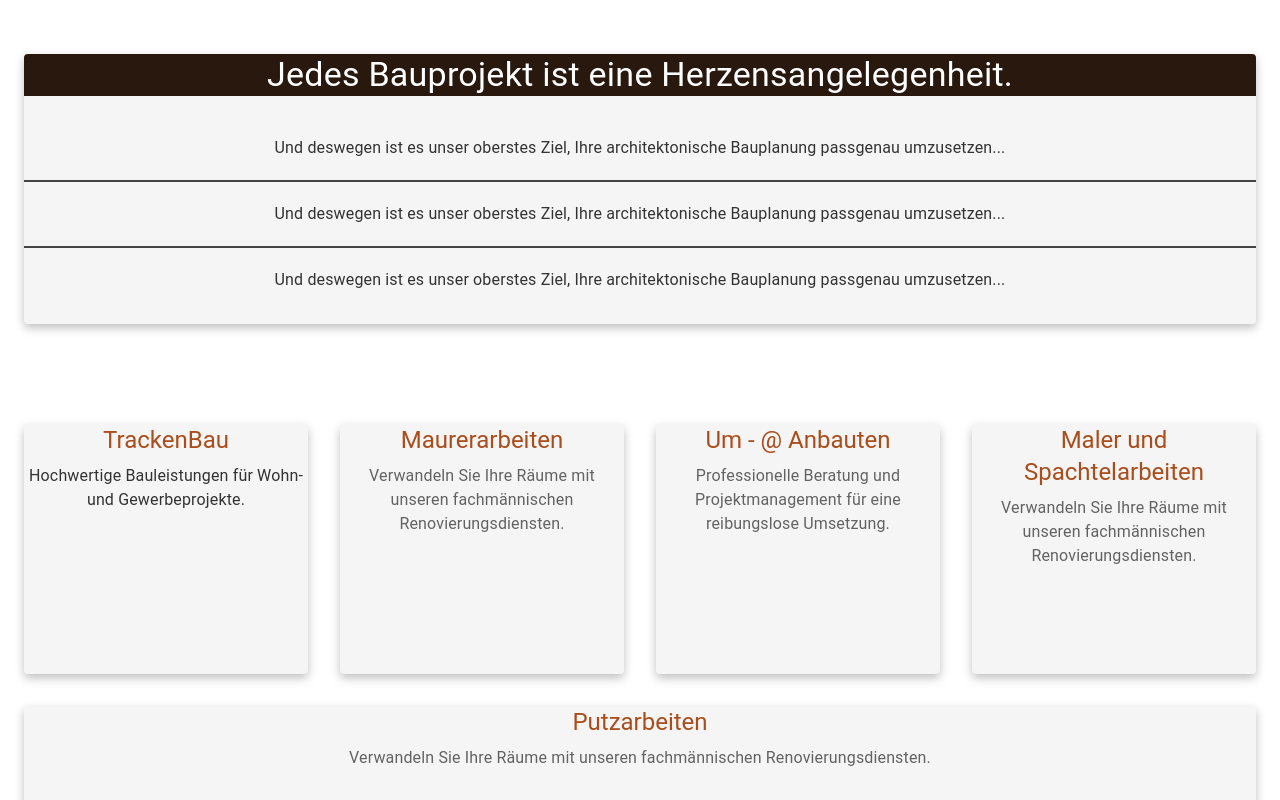
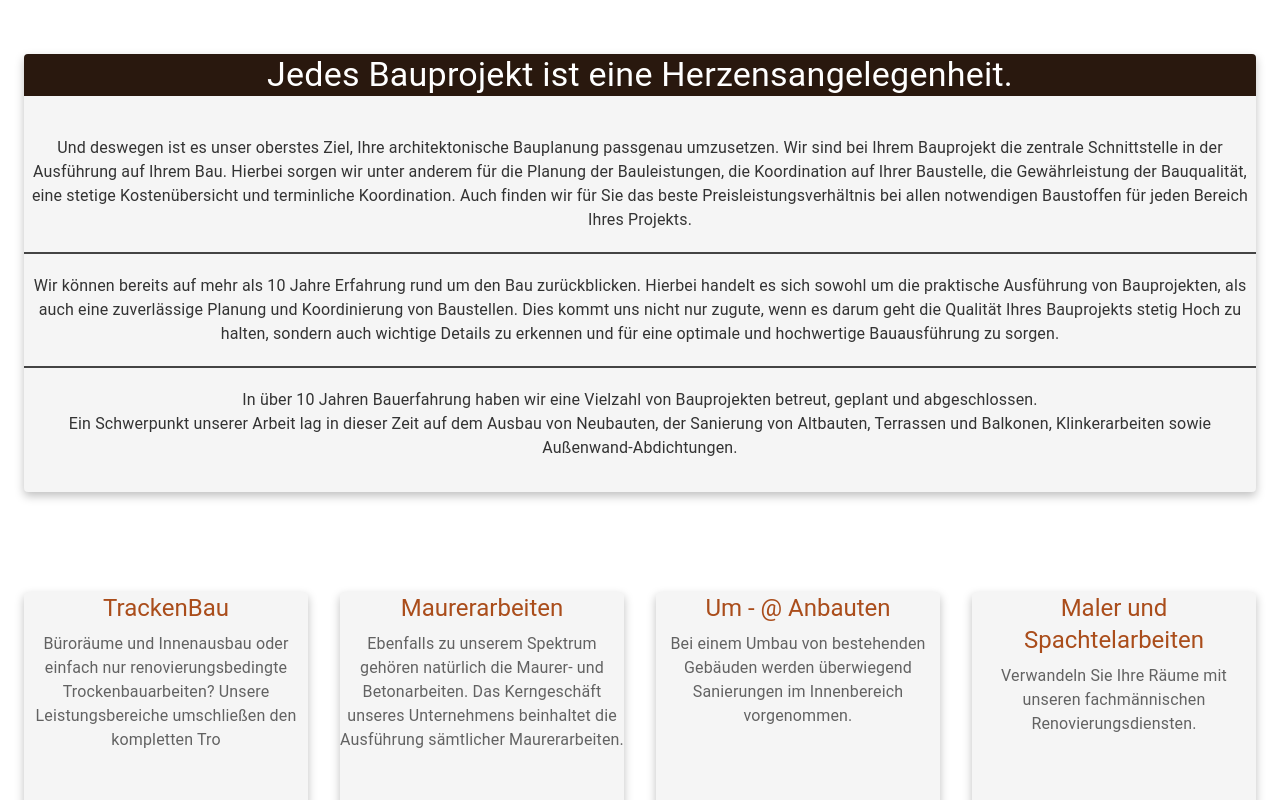
Before and after one commit to Vahedin1/amel-project, a React app: page / in a window 1280 px wide. Shown: the part 1060-1860 px from the top of the page. Built offline with nearby package versions, Linux system fonts and the light colour scheme.

Commit message:
Added text on german and changed hover effect for footer and appbar

```diff
--- a/src/components/AppBar.js
+++ b/src/components/AppBar.js
@@ -48,6 +48,10 @@ const pagesItemStyles = {
 const appbarItemStyles = {
   backgroundColor: colors.darkbrown,
   color: colors.white,
+  transition: 'background-color 0.3s', // Smooth transition
+  '&:hover': {
+    backgroundColor: colors.orange2, // Change this to your desired hover color
+  },
 };
 
 const logo = (
--- a/src/components/Footer.js
+++ b/src/components/Footer.js
@@ -21,13 +21,13 @@ const colors = {
 };
 
 const footerItemStyles = {
-    backgroundColor: colors.darkbrown,
     color: colors.white,
     textDecoration: "none",
     fontFamily: "monospace",
     fontWeight: 700,
     letterSpacing: "0rem",
     textAlign: "center",
+
 };
 
 const socialLinks = [
@@ -52,6 +52,10 @@ const pagesItemStyles = {
     margin: "0 auto",
     padding: "0 auto",
     boxShadow: "0px 4px 10px rgba(0, 0, 0, 0.1)", // Adds shadow effect
+    transition: 'background-color 0.3s', // Smooth transition
+    '&:hover': {
+      backgroundColor: colors.orange2, // Change this to your desired hover color
+    },
 };
 
 const logo = (
--- a/src/pages/Home.js
+++ b/src/pages/Home.js
@@ -104,7 +104,7 @@ export default function Home() {
                         <Typography variant="h2" component="h1" gutterBottom sx={titleItemStyles}>
                             Willkommen bei Amel-Bau
                         </Typography>
-                        <Typography variant="h6" color="textSecondary" sx={{ animation: `${slideIn}, 1s ease-out`, ...titleItemStyles}}>
+                        <Typography variant="h6" color="textSecondary" sx={{ animation: `${slideIn}, 1s ease-out`, ...titleItemStyles }}>
                             Ihr zuverlässiger Partner für Bauen und Renovieren.
                         </Typography>
                         <Button
@@ -143,15 +143,24 @@ export default function Home() {
                                 Jedes Bauprojekt ist eine Herzensangelegenheit.
                             </Typography>
                             <Typography variant="body1" gutterBottom sx={{ textAlign: 'center' }}>
-                                Und deswegen ist es unser oberstes Ziel, Ihre architektonische Bauplanung passgenau umzusetzen...
+                                Und deswegen ist es unser oberstes Ziel, Ihre architektonische Bauplanung passgenau umzusetzen. Wir sind bei Ihrem Bauprojekt die zentrale Schnittstelle
+                                in der Ausführung auf Ihrem Bau.
+                                Hierbei sorgen wir unter anderem für die Planung der Bauleistungen, die Koordination auf Ihrer Baustelle, die Gewährleistung der Bauqualität, eine stetige Kostenübersicht und
+                                terminliche Koordination.
+                                Auch finden wir für Sie das beste Preisleistungsverhältnis bei allen notwendigen Baustoffen für jeden Bereich Ihres Projekts.
                             </Typography>
                             <Box sx={{ borderBottom: "2px solid #444", marginY: "20px" }} />
                             <Typography variant="body1" gutterBottom sx={{ textAlign: 'center' }}>
-                                Und deswegen ist es unser oberstes Ziel, Ihre architektonische Bauplanung passgenau umzusetzen...
+                                Wir können bereits auf mehr als 10 Jahre Erfahrung rund um den Bau zurückblicken. Hierbei handelt es sich sowohl um die praktische Ausführung von Bauprojekten,
+                                als auch eine zuverlässige Planung und Koordinierung von Baustellen.
+                                Dies kommt uns nicht nur zugute, wenn es darum geht die Qualität Ihres Bauprojekts stetig Hoch zu halten, sondern auch wichtige Details zu erkennen und für eine
+                                optimale und hochwertige Bauausführung zu sorgen.
                             </Typography>
                             <Box sx={{ borderBottom: "2px solid #444", marginY: "20px" }} />
                             <Typography variant="body1" gutterBottom sx={{ textAlign: 'center' }}>
-                                Und deswegen ist es unser oberstes Ziel, Ihre architektonische Bauplanung passgenau umzusetzen...
+                                In über 10 Jahren Bauerfahrung haben wir eine Vielzahl von Bauprojekten betreut, geplant und abgeschlossen.
+                                <br />
+                                Ein Schwerpunkt unserer Arbeit lag in dieser Zeit auf dem Ausbau von Neubauten, der Sanierung von Altbauten, Terrassen und Balkonen, Klinkerarbeiten sowie Außenwand-Abdichtungen.
                             </Typography>
                         </Box>
                     </Card>
@@ -176,8 +185,9 @@ export default function Home() {
                                 <Typography variant="h5" component="h3" gutterBottom sx={{ color: colors.orange2 }}>
                                     TrackenBau
                                 </Typography>
-                                <Typography>
-                                    Hochwertige Bauleistungen für Wohn- und Gewerbeprojekte.
+                                <Typography color='textSecondary'>
+                                    Büroräume und Innenausbau oder einfach nur renovierungsbedingte Trockenbauarbeiten? Unsere Leistungsbereiche
+                                    umschließen den kompletten Tro
                                 </Typography>
                             </Card>
                         </Grid>
@@ -201,7 +211,7 @@ export default function Home() {
                                     Maurerarbeiten
                                 </Typography>
                                 <Typography color="textSecondary">
-                                    Verwandeln Sie Ihre Räume mit unseren fachmännischen Renovierungsdiensten.
+                                    Ebenfalls zu unserem Spektrum gehören natürlich die Maurer- und Betonarbeiten. Das Kerngeschäft unseres Unternehmens beinhaltet die Ausführung sämtlicher Maurerarbeiten.
                                 </Typography>
                             </Card>
 
@@ -225,7 +235,7 @@ export default function Home() {
                                     Um - @ Anbauten
                                 </Typography>
                                 <Typography color="textSecondary">
-                                    Professionelle Beratung und Projektmanagement für eine reibungslose Umsetzung.
+                                    Bei einem Umbau von bestehenden Gebäuden werden überwiegend Sanierungen im Innenbereich vorgenommen.
                                 </Typography>
                             </Card>
 
@@ -273,7 +283,8 @@ export default function Home() {
                                     Putzarbeiten  {/* Corrected spelling */}
                                 </Typography>
                                 <Typography color="textSecondary">
-                                    Verwandeln Sie Ihre Räume mit unseren fachmännischen Renovierungsdiensten.
+                                    Putzarbeiten sind nicht jedermanns Sache. Ihr alter Putz sieht einfach nicht mehr gut aus oder löst sich von der Wand –
+                                    kein Problem! Wir entfernen und erneuern gerne alles für Sie, egal ob Innen- oder Außenputz.
                                 </Typography>
                             </Card>
                         </Grid>
--- a/src/pages/Leistungen.js
+++ b/src/pages/Leistungen.js
@@ -72,11 +72,16 @@ function SectionUmAnbauten() {
                                 UmAbauten
                             </Typography>
                             <Typography variant="body1" paragraph>
-                                Unsere Leistungsbereiche umschließen den kompletten Trockenbau Bereich vom Einfamilienhaus oder Mehrfamilienhäuser bis hin zu Büro- und Verwaltungsgebäuden.
+                                Bei einem Umbau von bestehenden Gebäuden werden überwiegend Sanierungen im Innenbereich vorgenommen. Dabei kann entweder der vorhandene Grundriss
+                                umgestaltet
+                                oder das Dachgeschoss beziehungsweise allgemein der Innenbereich ausgebaut werden.
+                                Anbauten umfassen hauptsächlich die Erweiterung der vorhandenen Gebäudehülle von außen, meist in Zusammenhang mit Umbauarbeiten im Innenbereich.
+                                Anbauarbeiten können beispielsweise in
+                                Form eines ein- oder mehrgeschossigen Anbaus an das Bestandsobjekt oder auch in Form einer Gebäudeaufstockung um ein- oder mehrere Geschosse ausgeführt
+                                werden. Die Ausführung kann als umfangreich angesehen werden, da die überwiegenden Gewerke vergleichbar wie im Neubau anzutreffen sein können.
+                                Als Meisterbetrieb und Bauunternehmen aus Potsdam führen wir gerne alle Arten von Um- und Anbauten für Sie aus! Kontaktieren Sie uns heute!
                             </Typography>
-                            <Typography variant="body1" paragraph>
-                                Ob es nun um die Deckengestaltung, Leichtbau-Wände, Ständerwerke, Brandschutz oder den Dachgeschossausbau geht. Wir erledigen Trockenbauarbeiten aller Art. Sprechen Sie uns mit Ihrer individuellen Planung an.
-                            </Typography>
+
                         </CardContent>
                     </Card>
                 </Grid>
@@ -128,11 +133,11 @@ function SectionTrackenBau() {
                                 TrackenBau
                             </Typography>
                             <Typography variant="body1" paragraph>
-                                Unsere Leistungsbereiche umschließen den kompletten Trockenbau Bereich vom Einfamilienhaus oder Mehrfamilienhäuser bis hin zu Büro- und Verwaltungsgebäuden.
+                                Büroräume und Innenausbau oder einfach nur renovierungsbedingte Trockenbauarbeiten? Unsere Leistungsbereiche umschließen den kompletten Trockenbau Bereich vom Einfamilienhaus
+                                oder Mehrfamilienhäuser bis hin zu Büro- und Verwaltungsgebäuden. Ob es nun um die Deckengestaltung,
+                                Leichtbau-Wände, Ständerwerke, Brandschutz oder den Dachgeschossausbau geht. Wir erledigen Trockenbauarbeiten aller Art. Sprechen Sie uns mit Ihrer individuellen Planung an.
                             </Typography>
-                            <Typography variant="body1" paragraph>
-                                Ob es nun um die Deckengestaltung, Leichtbau-Wände, Ständerwerke, Brandschutz oder den Dachgeschossausbau geht. Wir erledigen Trockenbauarbeiten aller Art. Sprechen Sie uns mit Ihrer individuellen Planung an.
-                            </Typography>
+
                         </CardContent>
                     </Card>
                 </Grid>
@@ -185,7 +190,8 @@ function SectionPutzabeiten() {
                                 Putzarbeiten sind nicht jedermanns Sache.
                             </Typography>
                             <Typography variant="body1" gutterBottom>
-                                Ihr alter Putz sieht einfach nicht mehr gut aus oder löst sich von der Wand – kein Problem! Wir entfernen und erneuern gerne alles für Sie, egal ob Innen- oder Außenputz.
+                                Putzarbeiten sind nicht jedermanns Sache. Ihr alter Putz sieht einfach nicht mehr gut aus oder löst sich von der Wand
+                                – kein Problem! Wir entfernen und erneuern gerne alles für Sie, egal ob Innen- oder Außenputz.
                             </Typography>
                         </CardContent>
                     </Card>
@@ -230,7 +236,7 @@ function SectionMaurerarbeiten() {
                             transition: '0.3s',
                             '&:hover': {
                                 boxShadow: '0px 6px 20px rgba(0, 0, 0, 0.35)',
-                                transform: 'scale(1.05) !important' ,
+                                transform: 'scale(1.05) !important',
                             },
                         }}>
                         <CardContent sx={{ borderRadius: '8px', padding: '16px', margin: '8px' }}>
@@ -238,11 +244,13 @@ function SectionMaurerarbeiten() {
                                 Maurerarbeiten
                             </Typography>
                             <Typography variant="body1" gutterBottom>
-                                Vom Entkernen Ihrer Räume, Überarbeitung Ihres Mauerwerks, bis hin zum Anbau oder kompletten Umbau Ihrer Immobilie.
+                                Ebenfalls zu unserem Spektrum gehören natürlich die Maurer- und Betonarbeiten. Das Kerngeschäft unseres Unternehmens beinhaltet die Ausführung
+                                sämtlicher Maurerarbeiten. Hierzu zählen der Neubau von kleineren Anbauten, Umbauarbeiten oder auch die Kompletterrichtung von Einfamilienhäusern
+                                oder Wohn- und Geschäftshäusern. Unser Fachbetrieb ist also nicht nur im Neubau, sondern auch
+                                in der Sanierung, Modernisierung und Instandsetzung der verschiedensten Bauwerke tätig. Individuell wie Sie bringen wir Ihr Bauvorhaben in die
+                                richtige Spur! Sprechen Sie uns an!
                             </Typography>
-                            <Typography variant="body1" gutterBottom>
-                                Ob es dabei um Reparaturen, Sanierungen oder Modernisierungen geht – wir bieten Ihnen qualitativ hochwertige Lösungen.
-                            </Typography>
+
                         </CardContent>
                     </Card>
                 </Grid>
@@ -294,7 +302,9 @@ function SectionMaler() {
                                 Malerarbeiten
                             </Typography>
                             <Typography variant="body1" gutterBottom>
-                                Vom Tapezieren, Streichen bis hin zur Fassadengestaltung. Wir bieten eine Vielzahl an Maler- und Renovierungsarbeiten für den Innen- und Außenbereich an.
+                                Egal ob weiß oder doch lieber Farbe, wir erfüllen ihn jeden Wunsch und helfen gerne bei der Umsetzung ihrer Träume.
+                                Die alte Tapete sieht einfach nicht mehr gut aus sie wollen was Modernes auch kein Problem wir entfernen ihre Tapete Spachteln und Schleifen ihre Wände
+                                in Q3 Qualität für eine Optimale glatte Wand.
                             </Typography>
                         </CardContent>
                     </Card>
```
